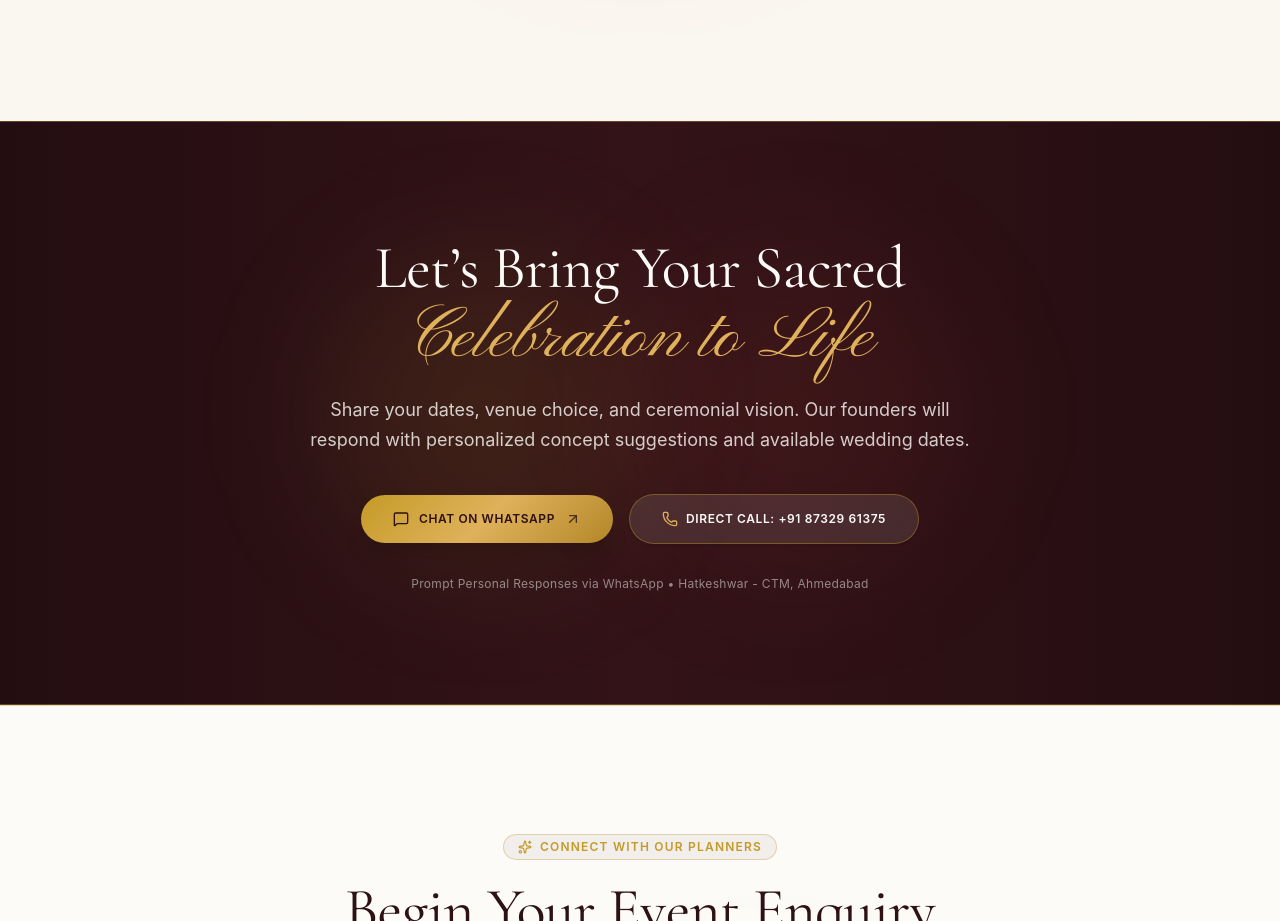
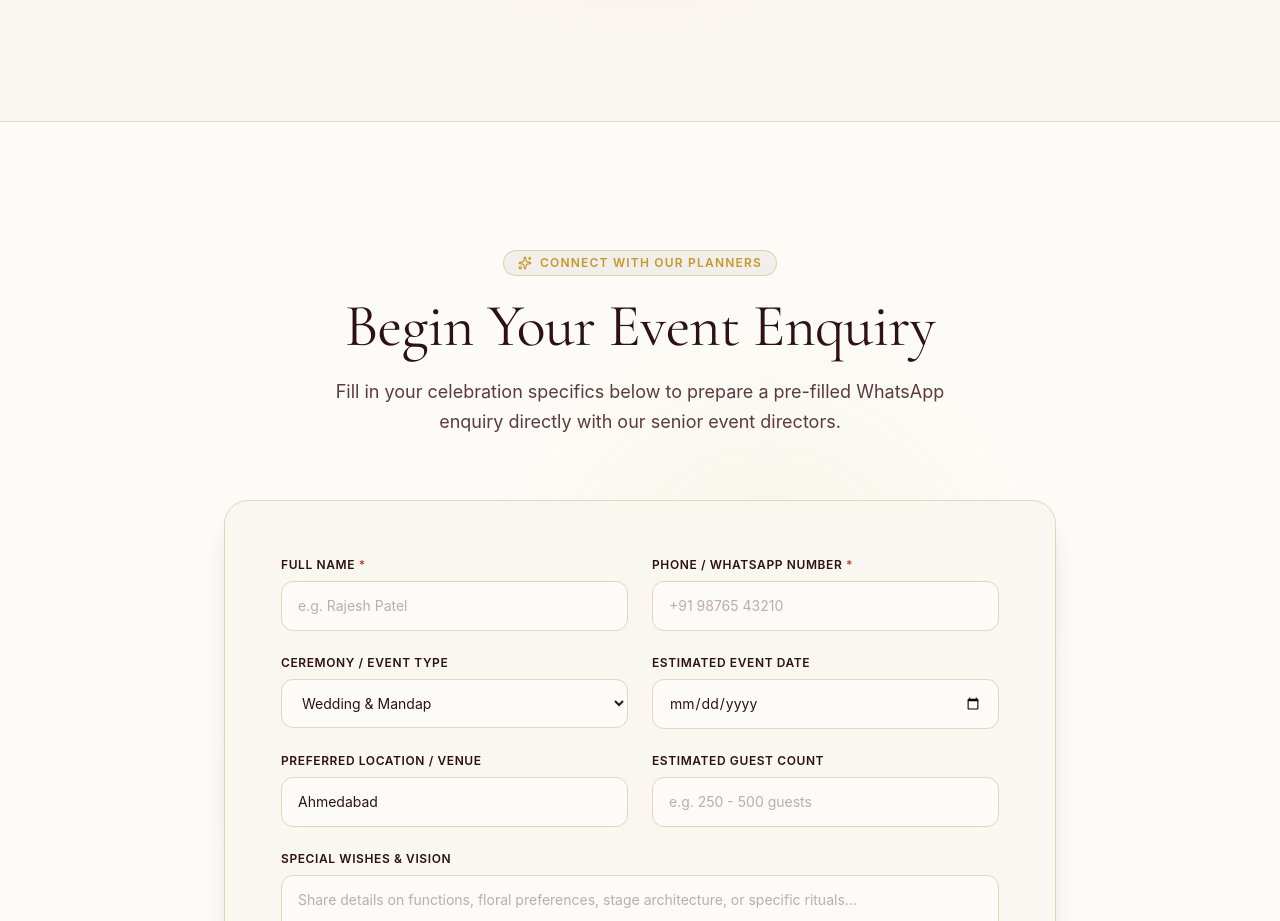
Before and after one commit to Het1605/Rhythm-Events, a React (Vite) app: page / in a window 1280 px wide. Shown: the part 9760-10681 px from the top of the page. Built offline with nearby package versions, Linux system fonts and the light colour scheme; a web font is replaced by a local one.

Commit message:
refactor: remove redundant WhatsAppBanner section for cleaner direct flow to Enquiry and Studio map

```diff
--- a/src/App.tsx
+++ b/src/App.tsx
@@ -14,7 +14,6 @@ import { PortfolioGallery } from "./components/PortfolioGallery";
 import { EventServices } from "./components/EventServices";
 import { LocalAhmedabad } from "./components/LocalAhmedabad";
 import { WhyRhythm } from "./components/WhyRhythm";
-import { WhatsAppBanner } from "./components/WhatsAppBanner";
 import { ContactEnquiry } from "./components/ContactEnquiry";
 import { GoogleMapSection } from "./components/GoogleMapSection";
 import { Footer } from "./components/Footer";
@@ -54,12 +53,7 @@ export default function App() {
         {/* 10. Why Rhythm Events */}
         <WhyRhythm />
 
-        {/* TODO: Add verified Google customer reviews when available from Rhythm Events owner */}
-
-        {/* 11. Strong WhatsApp CTA Banner */}
-        <WhatsAppBanner />
-
-        {/* 12. Event Enquiry (Direct WhatsApp message generator) */}
+        {/* 11. Event Enquiry (Direct WhatsApp message generator) */}
         <ContactEnquiry />
 
         {/* 13. Interactive Google Map Location */}
--- a/src/components/WhatsAppBanner.tsx
+++ /dev/null
@@ -1,52 +0,0 @@
-import React from "react";
-import { BUSINESS_INFO } from "../data/business";
-import { MessageSquare, Phone, ArrowUpRight } from "lucide-react";
-
-export const WhatsAppBanner: React.FC = () => {
-  return (
-    <section className="py-20 sm:py-28 bg-gradient-to-r from-[#240D11] via-[#331318] to-[#240D11] border-y border-[#C59B27]/40 relative overflow-hidden">
-      {/* Decorative radial glows */}
-      <div className="absolute top-1/2 left-1/4 -translate-y-1/2 w-80 h-80 bg-[#C59B27]/10 rounded-full blur-3xl pointer-events-none" />
-      <div className="absolute top-1/2 right-1/4 -translate-y-1/2 w-80 h-80 bg-[#B3412E]/10 rounded-full blur-3xl pointer-events-none" />
-
-      <div className="max-w-5xl mx-auto px-4 sm:px-6 lg:px-8 text-center relative z-10">
-
-        <h2 className="font-serif-luxury text-3xl sm:text-5xl lg:text-6xl text-[#FCFBF7] leading-[1.15] font-normal mb-5">
-          Let’s Bring Your Sacred <br />
-          <span className="font-script text-4xl sm:text-6xl lg:text-7xl text-[#DFB15B] font-normal">Celebration to Life</span>
-        </h2>
-
-        <p className="text-base sm:text-lg text-[#FCFBF7]/80 font-sans max-w-2xl mx-auto mb-10 leading-relaxed">
-          Share your dates, venue choice, and ceremonial vision. Our founders will respond with personalized concept suggestions and available wedding dates.
-        </p>
-
-        {/* Action Buttons */}
-        <div className="flex flex-wrap items-center justify-center gap-4">
-          <a
-            href={BUSINESS_INFO.whatsapp.url}
-            target="_blank"
-            rel="noopener noreferrer"
-            className="px-8 py-4 gold-gradient-bg text-[#2D1115] text-xs font-semibold tracking-wider uppercase rounded-full shadow-xl hover:shadow-[#C59B27]/30 transition-all duration-300 flex items-center gap-2.5 active:scale-95 cursor-pointer group"
-          >
-            <MessageSquare className="w-4 h-4 text-[#2D1115]" />
-            <span>Chat on WhatsApp</span>
-            <ArrowUpRight className="w-4 h-4 opacity-80 group-hover:translate-x-0.5 group-hover:-translate-y-0.5 transition-transform" />
-          </a>
-
-          <a
-            href={`tel:${BUSINESS_INFO.phone}`}
-            className="px-8 py-4 bg-white/10 hover:bg-white/20 text-[#FCFBF7] border border-[#C59B27]/40 text-xs font-semibold tracking-wider uppercase rounded-full shadow-sm transition-all duration-300 flex items-center gap-2 active:scale-95 cursor-pointer"
-          >
-            <Phone className="w-4 h-4 text-[#DFB15B]" />
-            <span>Direct Call: {BUSINESS_INFO.phone}</span>
-          </a>
-        </div>
-
-        <div className="mt-8 text-xs text-[#FCFBF7]/50 font-sans tracking-wide">
-          Prompt Personal Responses via WhatsApp • Hatkeshwar - CTM, Ahmedabad
-        </div>
-
-      </div>
-    </section>
-  );
-};
```
